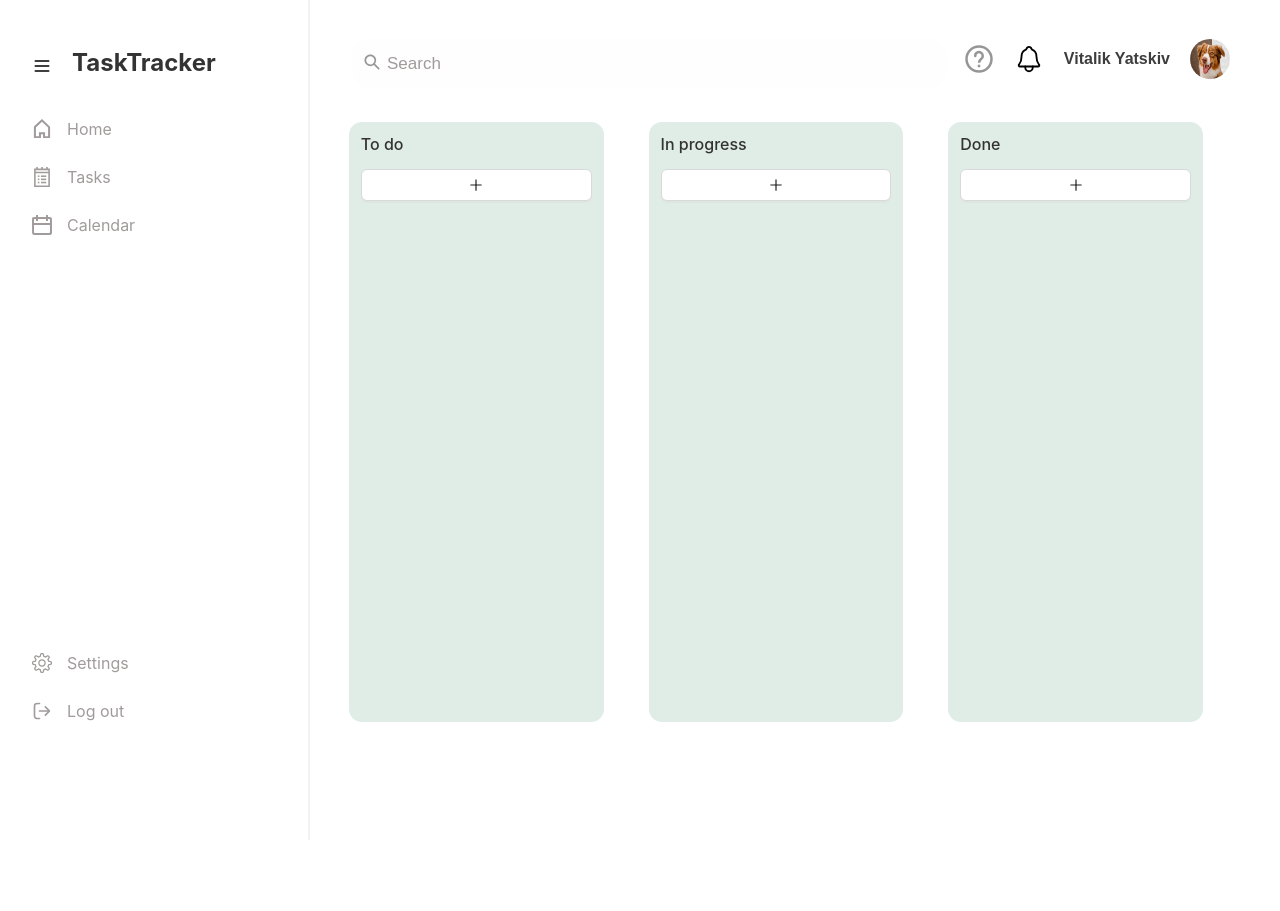
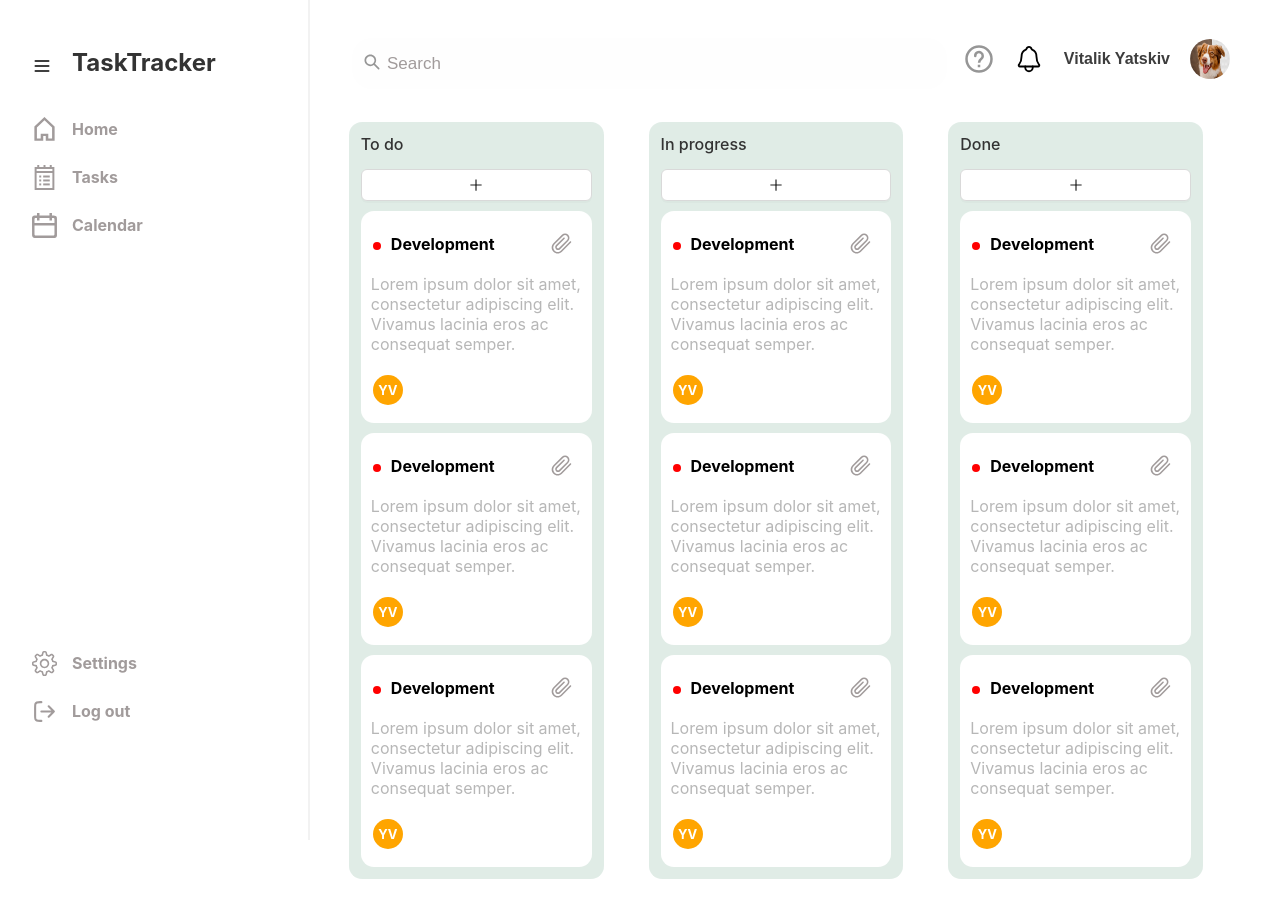
Before and after one commit to NadiiaNanivska/tasktracker-ui, a React (Create React App) app: page / in a window 1280 px wide. Before the commit the page ends 800 px from the top, so only its background shows below. Built offline with nearby package versions, Linux system fonts and the light colour scheme.

Commit message:
Added card design

```diff
--- /dev/null
+++ b/src/components/Task.js
@@ -0,0 +1,28 @@
+import React, { useContext } from 'react';
+import '../styles/Task.css';
+import AttachIcon from "../images/attach.svg";
+import { useDrag, useDrop } from 'react-dnd';
+
+const Task = () => {
+    return (
+        <div className="task">
+            <div className="task-name">
+                <div>
+                <span className="dot"></span>
+                <span className="sidebar-text">Development</span>
+                </div>
+                <div className="icon-wrapper">
+                    <img src={AttachIcon} alt="Name" className="sidebar-icon" />
+                </div>
+            </div>
+            <div className="task-content">
+                Lorem ipsum dolor sit amet, consectetur adipiscing elit. Vivamus lacinia eros ac consequat semper.
+            </div>
+            <div className="assigned-users">
+                <div className="user-avatar">YV</div>
+            </div>
+        </div>
+    );
+}
+
+export default Task;
--- a/src/components/TasksList.js
+++ b/src/components/TasksList.js
@@ -3,6 +3,7 @@ import SidebarContext from '../SidebarContext';
 import '../styles/TasksList.css';
 import { Button } from 'antd';
 import {PlusOutlined} from '@ant-design/icons';
+import Task from "./Task";
 
 const TasksList = ({name}) => {
     return (
@@ -10,6 +11,9 @@ const TasksList = ({name}) => {
             <div className="card-content">
             <p className="card-heading">{name}</p>
             <Button type="default" className="card-add-btn" icon={<PlusOutlined />} block></Button>
+                <Task />
+                <Task />
+                <Task />
             </div>
         </div>
     );
--- /dev/null
+++ b/src/styles/Task.css
@@ -0,0 +1,74 @@
+.task {
+    background-color: #ffffff;
+    margin-top: 10px;
+    border-radius: 13px;
+}
+
+.task-name {
+    height: 25px;
+    padding: 20px 8px 8px 12px;
+    display: flex;
+    align-items: center;
+    text-decoration: none;
+    justify-content: space-between;
+}
+
+.task-content {
+    flex-grow: 1;
+    padding: 10px;
+    overflow: auto;
+    white-space: normal;
+    word-wrap: break-word;
+    hyphens: auto;
+    color: #b7b7b7;
+}
+
+.icon-wrapper {
+    display: flex;
+    align-items: center;
+    margin-right: 10px;
+}
+
+.sidebar-icon {
+    cursor: pointer;
+    color: #a19b9b;
+    width: 25px;
+    height: 25px;
+}
+
+.sidebar-text {
+    margin-left: 5px;
+    font-weight: bold;
+}
+
+.dot {
+    display: inline-block;
+    width: 8px;
+    height: 8px;
+    border-radius: 50%;
+    background-color: #ff0000;
+    margin-right: 5px;
+}
+
+.assigned-users {
+    height: 22px;
+    padding: 15px 8px 22px 12px;
+    display: flex;
+    align-items: center;
+    text-decoration: none;
+    justify-content: space-between;
+}
+
+
+.user-avatar {
+    width: 30px;
+    height: 30px;
+    border-radius: 50%;
+    background-color: orange;
+    display: flex;
+    justify-content: center;
+    align-items: center;
+    font-size: 13px;
+    font-weight: bold;
+    color: #fff;
+}
--- a/src/styles/TasksList.css
+++ b/src/styles/TasksList.css
@@ -2,7 +2,7 @@
     background-color: #a7c9b859;
     border-radius: 13px;
     width: 27%;
-    height: 75vh;
+    height: auto;
 }
 
 .card-content {
```
Also changed, not shown: src/images/attach.svg (added).
